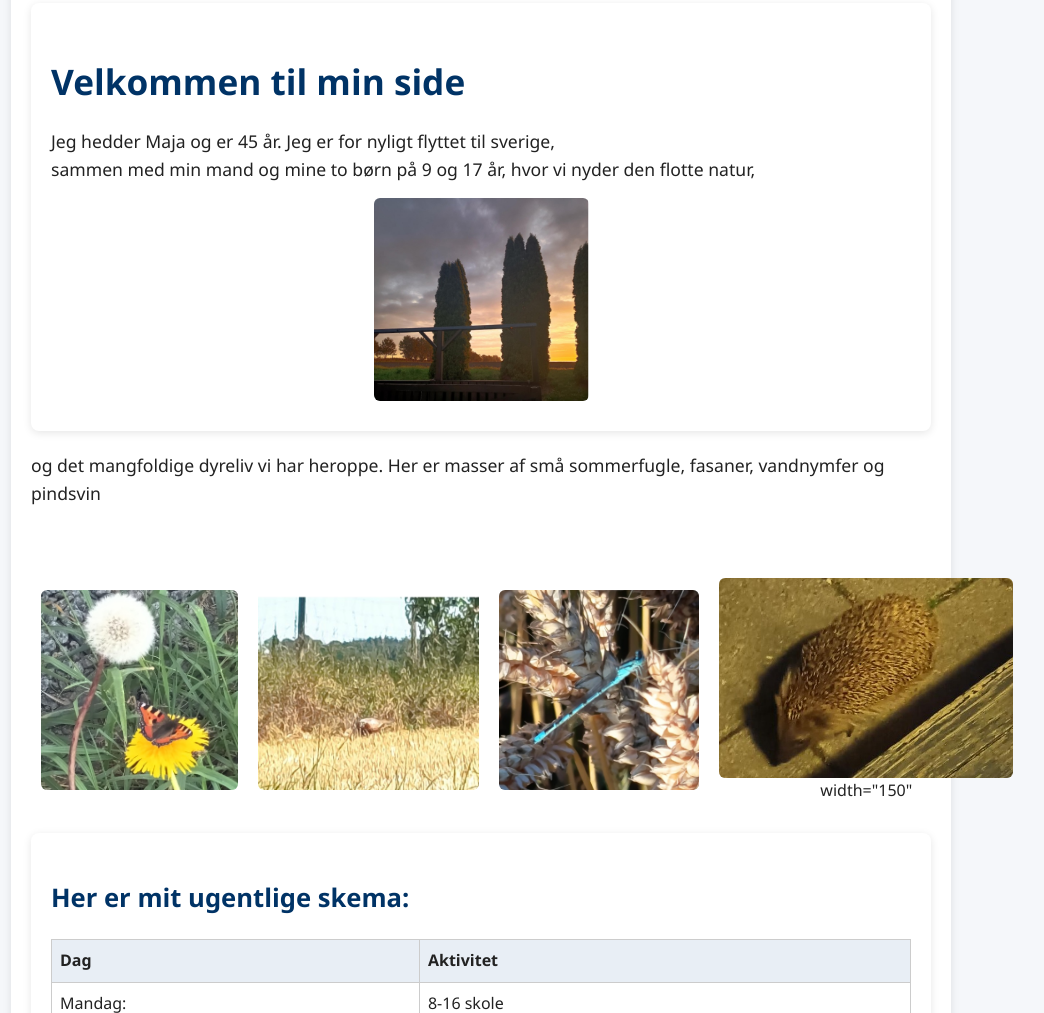
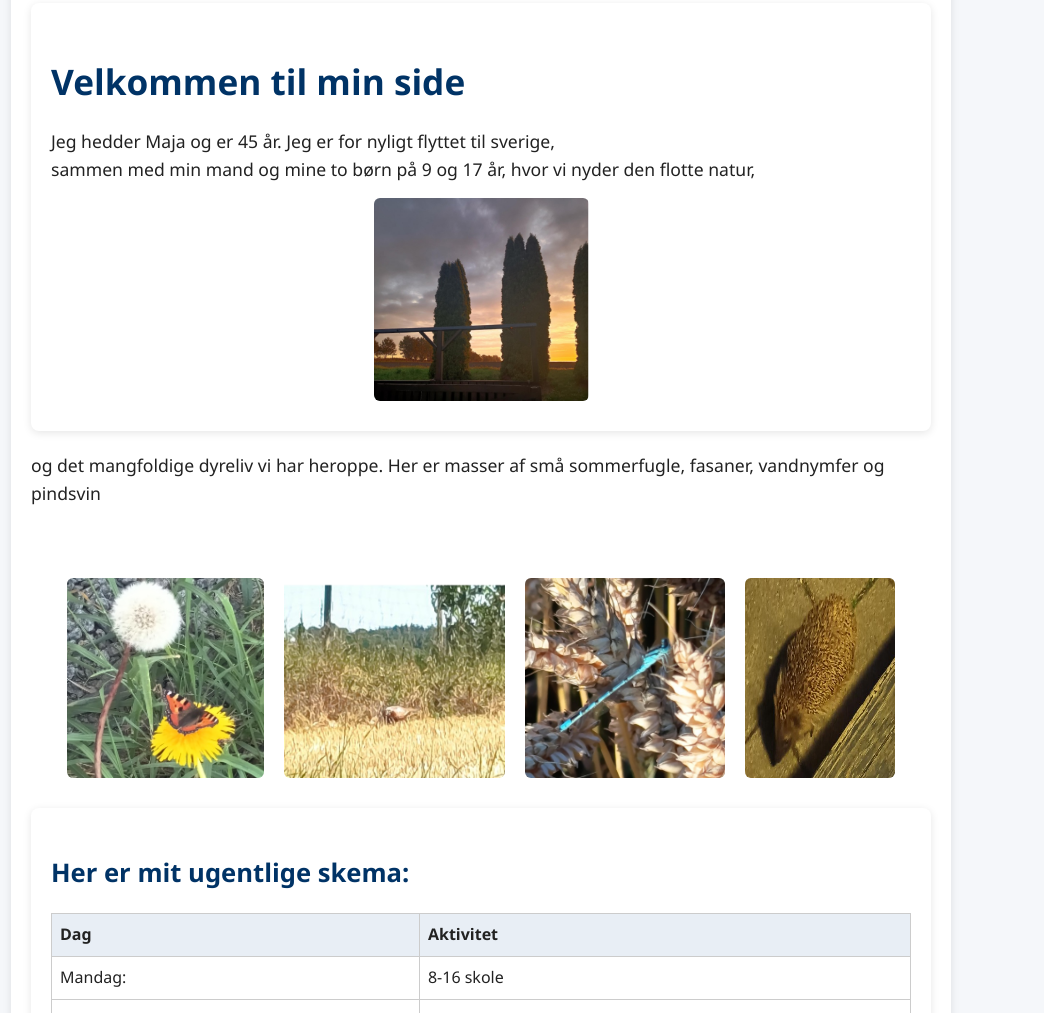
Before and after one commit to MajasVIA/VIA_TS_WEB1_A25_1ST_YEAR_CODING, a plain HTML site: page even-more-you/even-more-you.html in a window 1280 px wide. Shown: the part 234-1247 px from the top of the page, without its empty margins (159-1203 px from the left). Drawn offline with Linux system fonts and the light colour scheme.

Commit message:
Update even-more-you.html

```diff
--- a/even-more-you/even-more-you.html
+++ b/even-more-you/even-more-you.html
@@ -47,7 +47,7 @@
                 <td><img src="sommerfugl.jpg" alt="bilede af sommerfugl på en mælkebøtte" height="200"></td>
                 <td><img src="fasaner.jpg" alt="bilede af en fasan på en mark" height="200"></td>
                 <td><img src="insekt.jpg" alt="billede af et blåt insekt" height="200"></td>
-                <td><img src="pindsvin.jpg" alt="billede af et pindsvin" height="200"> width="150"</td>
+                <td><img src="pindsvin.jpg" alt="billede af et pindsvin" height="200" width="150"></td>
               </tr>
             </table>
           </section>
```
